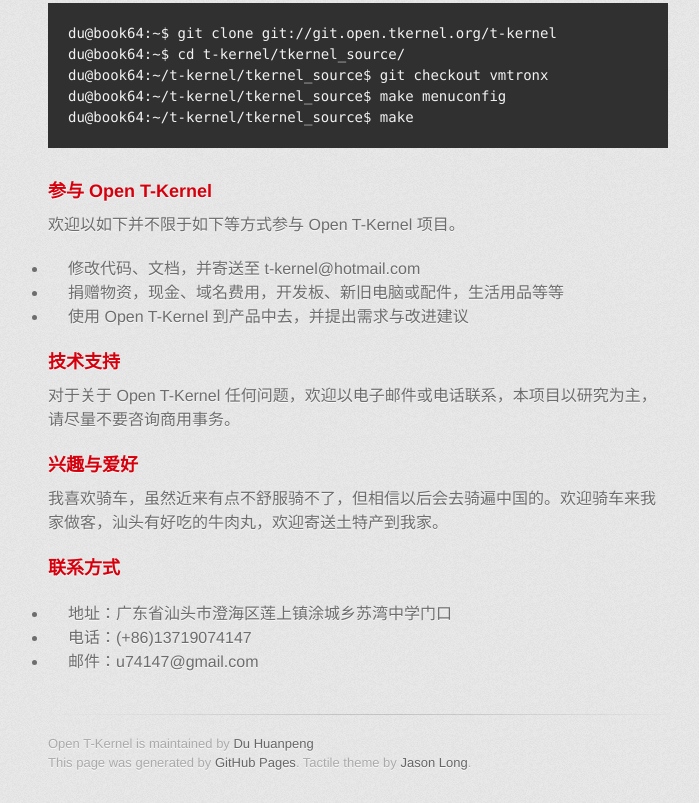
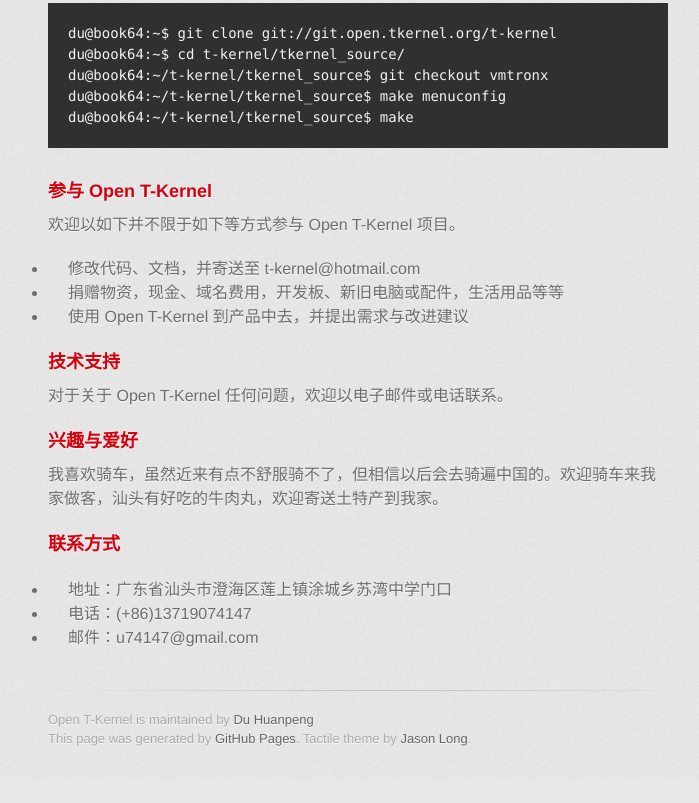
Before and after one commit to imgtec/open.tkernel.org, a plain HTML site: page index.html in a window 1280 px wide. Shown: the part 605-1408 px from the top of the page, without its empty margins (282-981 px from the left). After the commit the page ends 1384 px from the top, so only its background shows below. Drawn offline with Linux system fonts and the light colour scheme; a web font is replaced by a local one.

Commit message:
index: support
Signed-off-by: Du Huanpeng <u74147@gmail.com>

```diff
--- a/index.html
+++ b/index.html
@@ -65,7 +65,7 @@ du@book64:~/t-kernel/tkernel_source$ make</code></pre></p>
 </p>
 
 <h3>技术支持</h3>
-<p>对于关于 Open T-Kernel 任何问题，欢迎以电子邮件或电话联系，本项目以研究为主，请尽量不要咨询商用事务。</p>
+<p>对于关于 Open T-Kernel 任何问题，欢迎以电子邮件或电话联系。</p>
 
 <h3>兴趣与爱好</h3>
 <p>我喜欢骑车，虽然近来有点不舒服骑不了，但相信以后会去骑遍中国的。欢迎骑车来我家做客，汕头有好吃的牛肉丸，欢迎寄送土特产到我家。</p>
```
